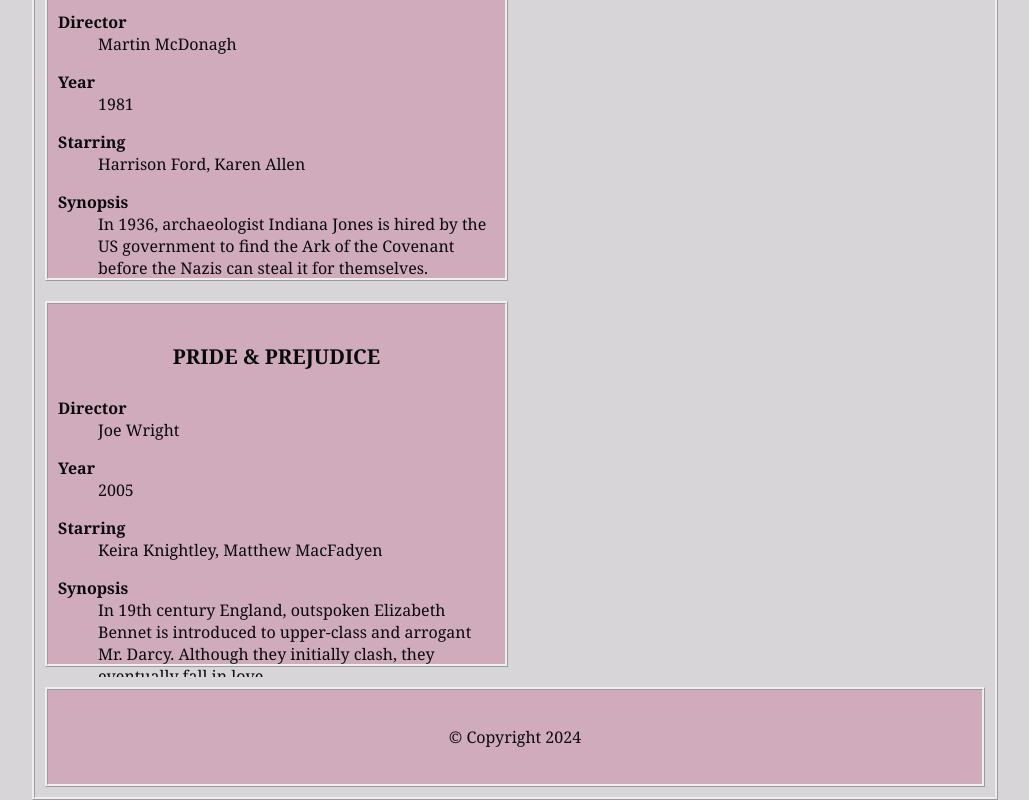
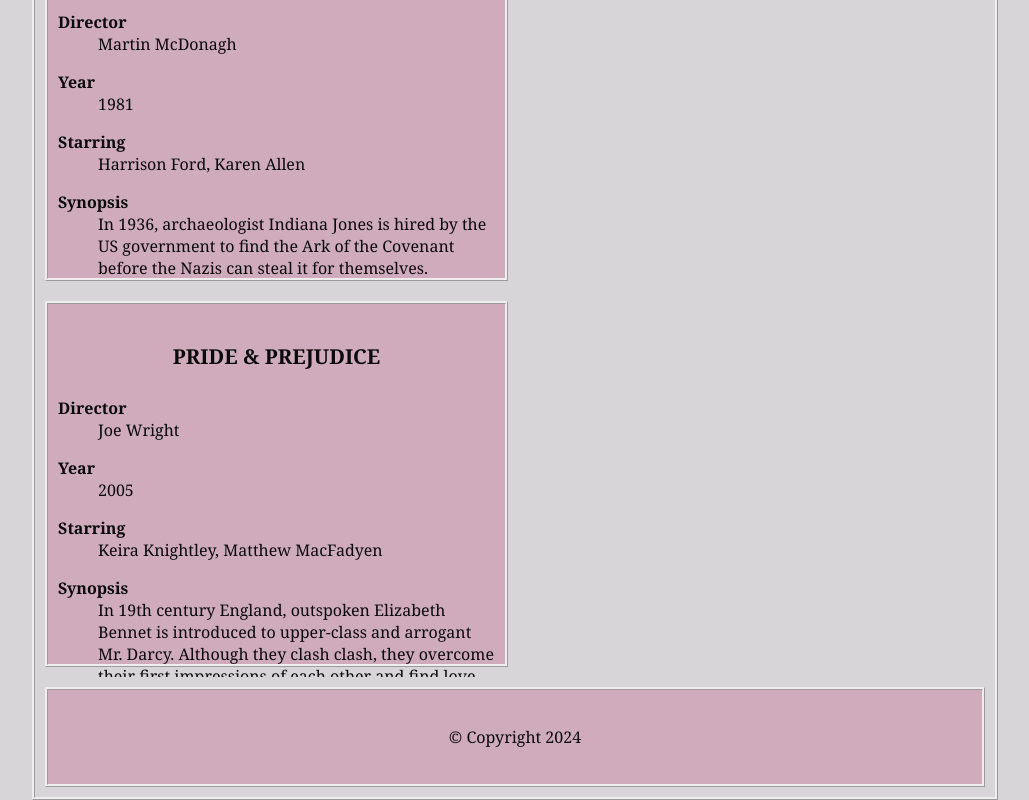
Before and after one commit to giseleglunz/giseleg02.github.io, a plain HTML site: page film.html in a window 1280 px wide. Shown: the part 1088-1888 px from the top of the page, without its empty margins (125-1154 px from the left). Drawn offline with Linux system fonts and the light colour scheme.

Commit message:
Update film.html

```diff
--- a/film.html
+++ b/film.html
@@ -81,7 +81,7 @@
   						<dd>Keira Knightley, Matthew MacFadyen</dd>
 
   						<dt>Synopsis</dt>
-  						<dd>In 19th century England, outspoken Elizabeth Bennet is introduced to upper-class and arrogant Mr. Darcy. Although they initially clash, they eventually fall in love.</dd>
+  						<dd>In 19th century England, outspoken Elizabeth Bennet is introduced to upper-class and arrogant Mr. Darcy. Although they clash clash, they overcome their first impressions of each other and find love.</dd>
 					</dl>
 			</article>
 		</section>
```
